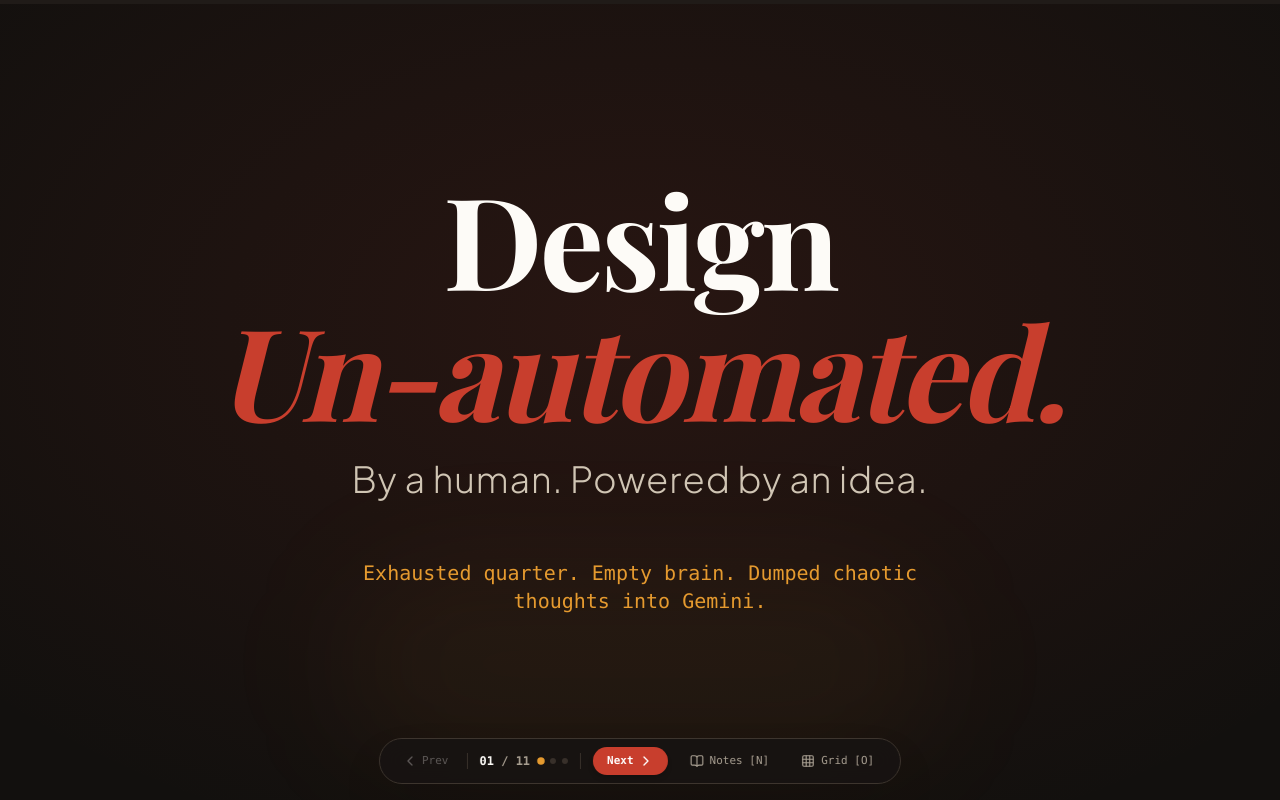
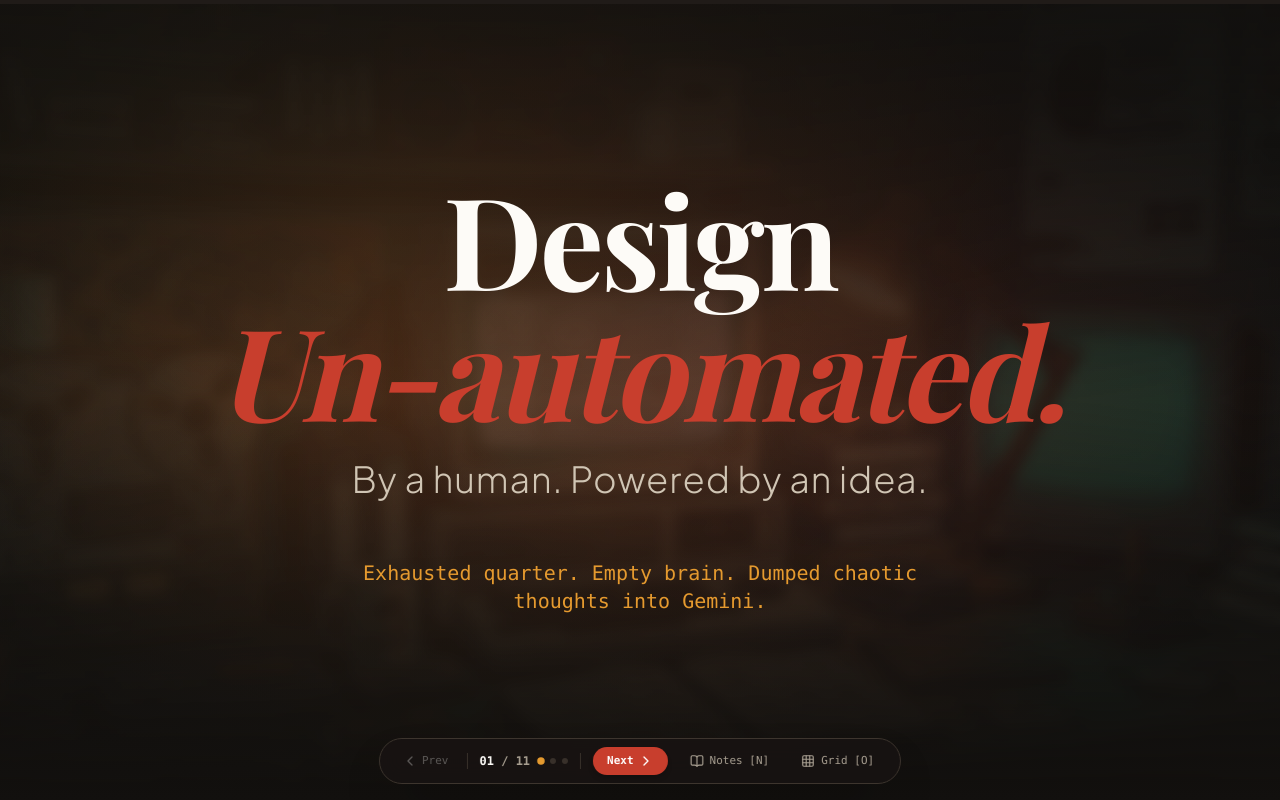
Before and after one commit to kizens/uxindia-unautomation, a React (Vite) app: page / in a window 1280 px wide. Built offline with nearby package versions, Linux system fonts and the light colour scheme; a web font is replaced by a local one.

Commit message:
feat(slide01): add retro workspace background with color-theme blur overlay

```diff
--- a/src/slides/Slide01_Confession.tsx
+++ b/src/slides/Slide01_Confession.tsx
@@ -1,5 +1,6 @@
 import React from 'react';
 import { motion, AnimatePresence } from 'motion/react';
+import retroWorkspaceBg from '../assets/retro_workspace_bg.jpg';
 
 interface SlideProps {
   step: number;
@@ -8,9 +9,19 @@ interface SlideProps {
 export const Slide01_Confession: React.FC<SlideProps> = ({ step }) => {
   return (
     <div className="relative w-full h-full flex flex-col justify-center items-center px-8 md:px-16 py-12 overflow-hidden bg-[#12100E] text-center">
-      {/* Subtle ambient warm glow */}
-      <div className="absolute inset-0 bg-[radial-gradient(ellipse_70%_70%_at_50%_40%,rgba(200,62,45,0.12),transparent)] pointer-events-none" />
-      <div className="absolute bottom-10 left-1/2 -translate-x-1/2 w-[600px] h-48 rounded-full bg-[#E59A2F]/5 blur-3xl pointer-events-none" />
+      {/* 1. Underlying Retro Workspace Image with Depth-of-Field Blur */}
+      <div className="absolute inset-0 z-0 overflow-hidden pointer-events-none">
+        <img
+          src={retroWorkspaceBg}
+          alt="Retro Design Workspace"
+          className="w-full h-full object-cover object-center filter blur-[3px] scale-105 opacity-45"
+        />
+        {/* 2. Color Theme Blur Overlay (Warm espresso, terracotta & ochre ambient tint on top) */}
+        <div className="absolute inset-0 bg-[#12100E]/70 backdrop-blur-[6px]" />
+        <div className="absolute inset-0 bg-[radial-gradient(ellipse_80%_80%_at_50%_45%,rgba(200,62,45,0.22),transparent_70%)]" />
+        <div className="absolute inset-0 bg-[radial-gradient(circle_at_30%_30%,rgba(229,154,47,0.18),transparent_60%)]" />
+        <div className="absolute inset-0 bg-gradient-to-t from-[#12100E] via-transparent to-[#12100E]/80" />
+      </div>
 
       {/* Main Centered Content */}
       <motion.div
```
Also changed, not shown: public/assets/retro_workspace_bg.jpg (added), src/assets/retro_workspace_bg.jpg (added).
